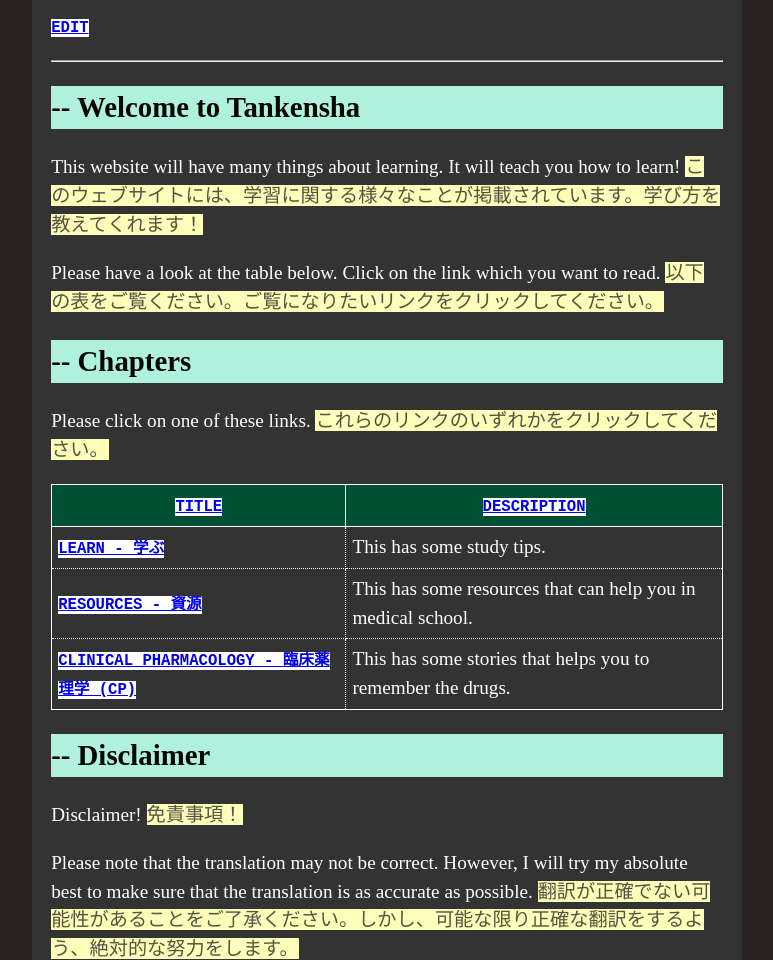
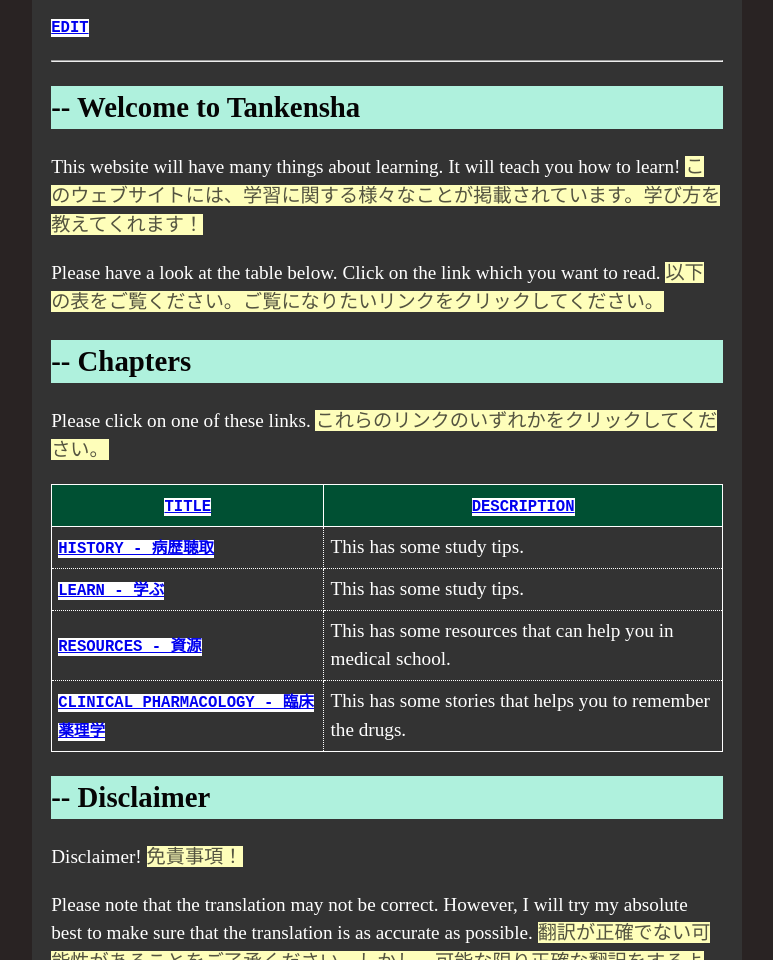
Before and after one commit to tankensha/tankensha.github.io, a plain HTML site: page index.html in a window 1280 px wide. Shown: the part 140-1100 px from the top of the page, without its empty margins (136-909 px from the left). Drawn offline with Linux system fonts and the light colour scheme.

Commit message:
Update f09d266fd7aa1f7ac938661503238fb186b05b76

```diff
--- a/index.html
+++ b/index.html
@@ -18,7 +18,7 @@
 
 <hr />
 
-<div id="outline-container-orga9edbe9" class="outline-2">
+<div id="outline-container-org6a0f700" class="outline-2">
 <h2 id="orgb94ea5c">Welcome to Tankensha</h2>
 <div class="outline-text-2" id="text-orgb94ea5c">
 <p>
@@ -31,7 +31,7 @@ Please have a look at the table below. Click on the link which you want to read.
 </div>
 </div>
 
-<div id="outline-container-org10712f5" class="outline-2">
+<div id="outline-container-org6962d92" class="outline-2">
 <h2 id="org24a06a9">Chapters</h2>
 <div class="outline-text-2" id="text-org24a06a9">
 <p>
@@ -54,6 +54,11 @@ Please click on one of these links. <span class="ja">これらのリンクのい
 </thead>
 <tbody>
 <tr>
+<td class="org-left"><a href="./h/index.html">History - 病歴聴取</a></td>
+<td class="org-left">This has some study tips.</td>
+</tr>
+
+<tr>
 <td class="org-left"><a href="./learn/index.html">Learn - 学ぶ</a></td>
 <td class="org-left">This has some study tips.</td>
 </tr>
@@ -64,7 +69,7 @@ Please click on one of these links. <span class="ja">これらのリンクのい
 </tr>
 
 <tr>
-<td class="org-left"><a href="./cp/index.html">Clinical Pharmacology - 臨床薬理学 (cp)</a></td>
+<td class="org-left"><a href="./cp/index.html">Clinical Pharmacology - 臨床薬理学</a></td>
 <td class="org-left">This has some stories that helps you to remember the drugs.</td>
 </tr>
 </tbody>
@@ -72,7 +77,7 @@ Please click on one of these links. <span class="ja">これらのリンクのい
 </div>
 </div>
 
-<div id="outline-container-orgb42ce1d" class="outline-2">
+<div id="outline-container-orgc64a432" class="outline-2">
 <h2 id="org1b89221">Disclaimer</h2>
 <div class="outline-text-2" id="text-org1b89221">
 <p>
```
